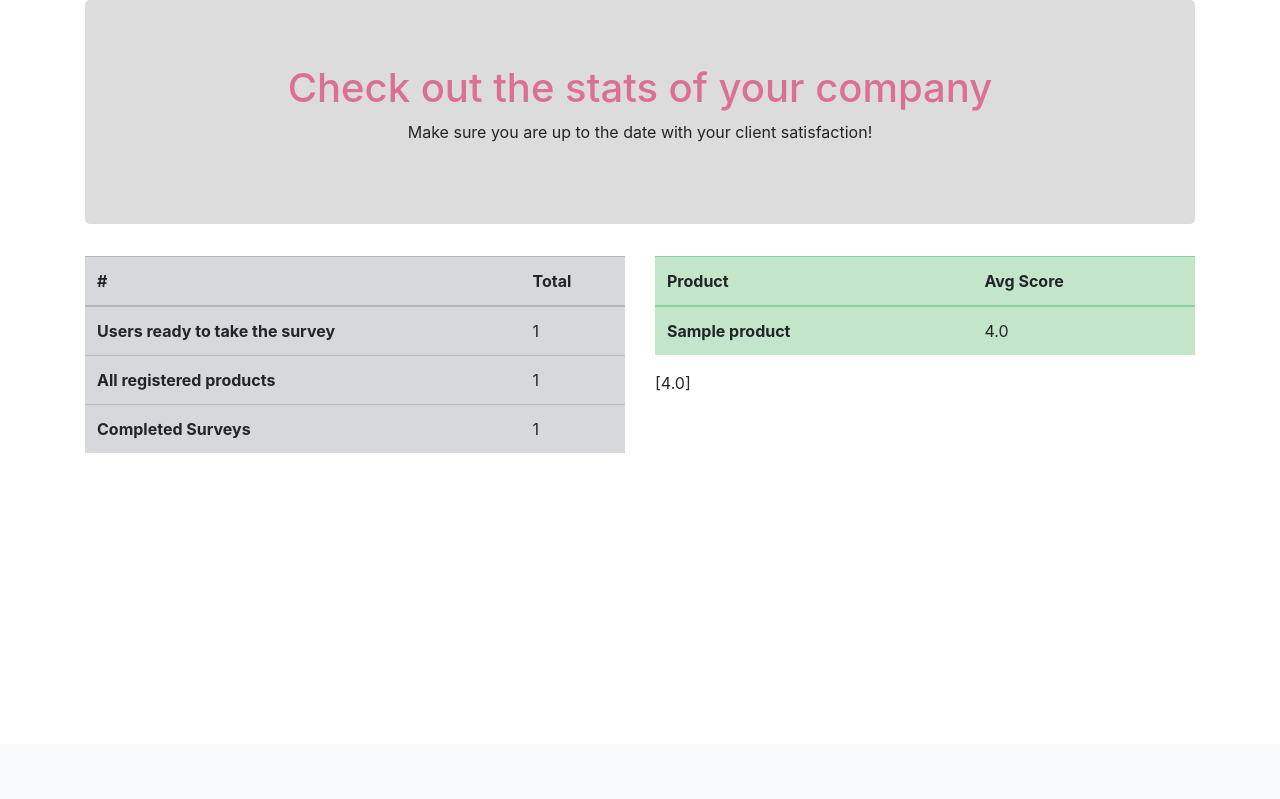
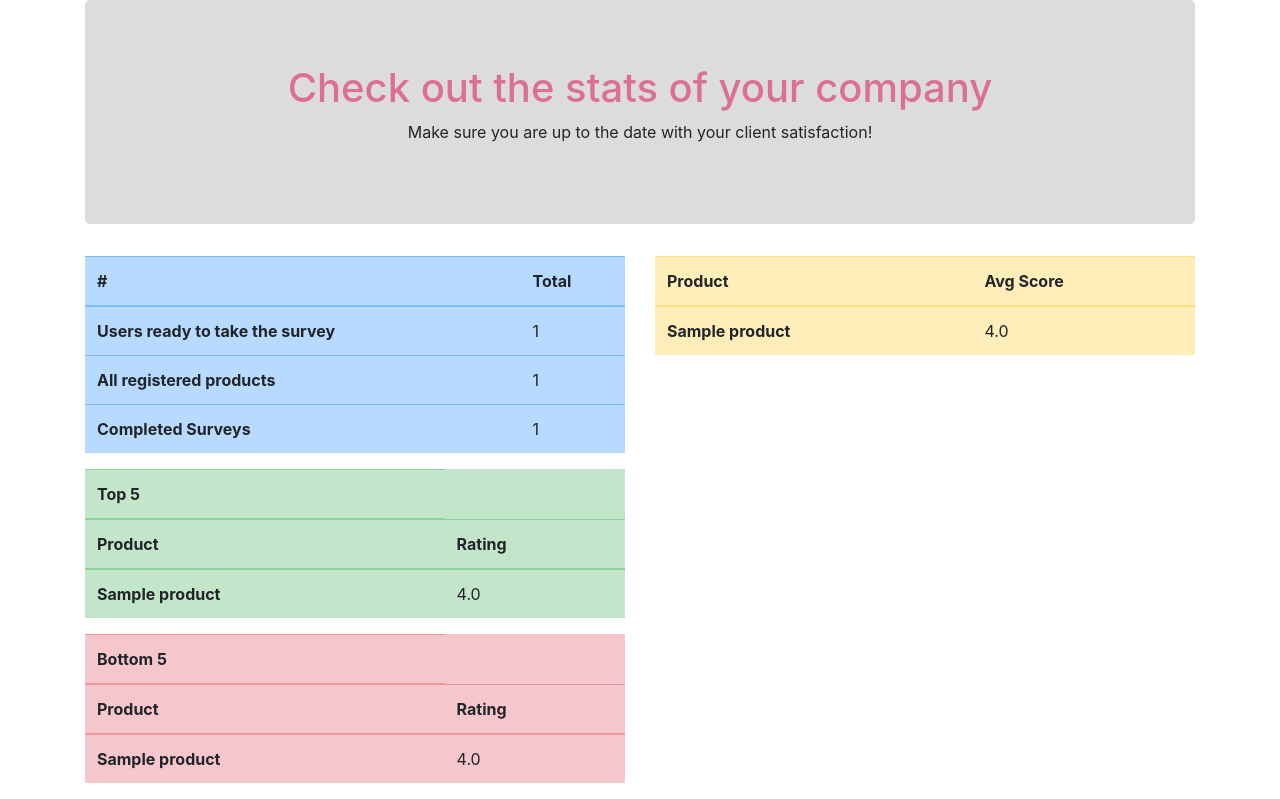
Before and after one commit to MikeRodziewicz/SDA_Survey_Project, a Django app: page / in a window 1280 px wide. Shown: the part 56-855 px from the top of the page. Before the commit the page ends 509 px from the top, so only its background shows below. Run offline with Django 3.2, Linux system fonts and the light colour scheme; a user stored in the database is signed in; tables that the repository leaves empty hold one stand-in row (values such as "Sample post"); some libraries are stand-ins or nearby versions.

Commit message:
Update/added tables sorting not working

```diff
--- a/newslet/surveys/templatetags/surveys_extra.py
+++ b/newslet/surveys/templatetags/surveys_extra.py
@@ -43,11 +43,23 @@ def product_full_average(product):
 
 def select_max_average():
     products = Product.objects.all()
-    max_rate_list = []
+    max_rate_list = {}
     if Survey.objects.all().count() == 0:
-        return f'no surveys'
+        return f'No Surveys Yet'
     else:
         for product in products:
-            max_rate_list.append(product_full_average(product))
-    max_rate_list = sorted(max_rate_list)
+            max_rate_list[product.name] = product_full_average(product)
+    sorted(max_rate_list.items(), key=lambda x: x[1], reverse=True)
     return max_rate_list
+
+
+def select_min_average():
+    products = Product.objects.all()
+    max_rate_list = {}
+    if Survey.objects.all().count() == 0:
+        return f'No Surveys Yet'
+    else:
+        for product in products:
+            max_rate_list[product.name] = product_full_average(product)
+    sorted(max_rate_list.items(), key=lambda x: x[1], reverse=False)
+    return max_rate_list
--- a/newslet/website/templates/website/home.html
+++ b/newslet/website/templates/website/home.html
@@ -17,7 +17,7 @@
 <div class="container">
   <div class="row">
     <div class="col-md-6">
-      <table class="table table-hover table-secondary">
+      <table class="table table-hover table-primary">
         <thead>
           <tr>
             <th scope="col">#</th>
@@ -39,12 +39,52 @@
             </tr>
           </tbody>
         </table>
+
+        <table class="table table-hover table-success">
+          <thead>
+            <tr>
+              <th scope="col">Top 5</th>
+            </tr>
+            <tr>
+              <th scope="col">Product</th>
+              <th scope="col">Rating</th>
+            </tr>
+          </thead>
+          <tbody>
+            {% for key, value in max_avg.items %}
+            <tr>
+            <th scope="row">{{ key }}</th>
+            <td>{{value}}</td>
+            </tr>
+            {% endfor %}
+          </tbody>
+        </table>
+
+        <table class="table table-hover table-danger">
+          <thead>
+            <tr>
+              <th scope="col">Bottom 5</th>
+            </tr>
+            <tr>
+              <th scope="col">Product</th>
+              <th scope="col">Rating</th>
+            </tr>
+          </thead>
+          <tbody>
+            {% for key, value in min_avg.items %}
+            <tr>
+            <th scope="row">{{ key }}</th>
+            <td>{{value}}</td>
+            </tr>
+            {% endfor %}
+          </tbody>
+        </table>
+
     </div>
 
 
-
     <div class="col-md-6">
-      <table class="table table-hover table-success">
+      <table class="table table-hover table-warning">
         <thead>
           <tr>
             <th scope="col">Product</th>
@@ -61,12 +101,9 @@
 
           </tbody>
         </table>
-        {{max_avg}}
     </div>
   </div>
 </div>
-
-
 
 
 
--- a/newslet/website/views.py
+++ b/newslet/website/views.py
@@ -11,7 +11,7 @@ from website.models import GuestSurvey
 from surveys.models import Product
 from .stats import survey_users_all, products_all, surveys_taken_all
 from surveys.templatetags.surveys_extra import *
-from surveys.templatetags.surveys_extra import select_max_average
+from surveys.templatetags.surveys_extra import select_max_average, select_min_average
 
 
 def home(request):
@@ -22,7 +22,8 @@ def home(request):
         'products': Product.objects.all(),
         'survey_product_id': Survey.objects.all().values_list('product_id', flat=True),
         'survey_users': Survey.objects.all().count(),
-        'max_avg': select_max_average()
+        'max_avg': select_max_average(),
+        'min_avg': select_min_average()
     }
 
     return render(request, 'website/home.html', context)
```
Also changed, not shown: newslet/media/product_pics/mandarynki_dlDIqul.jpg (added).
